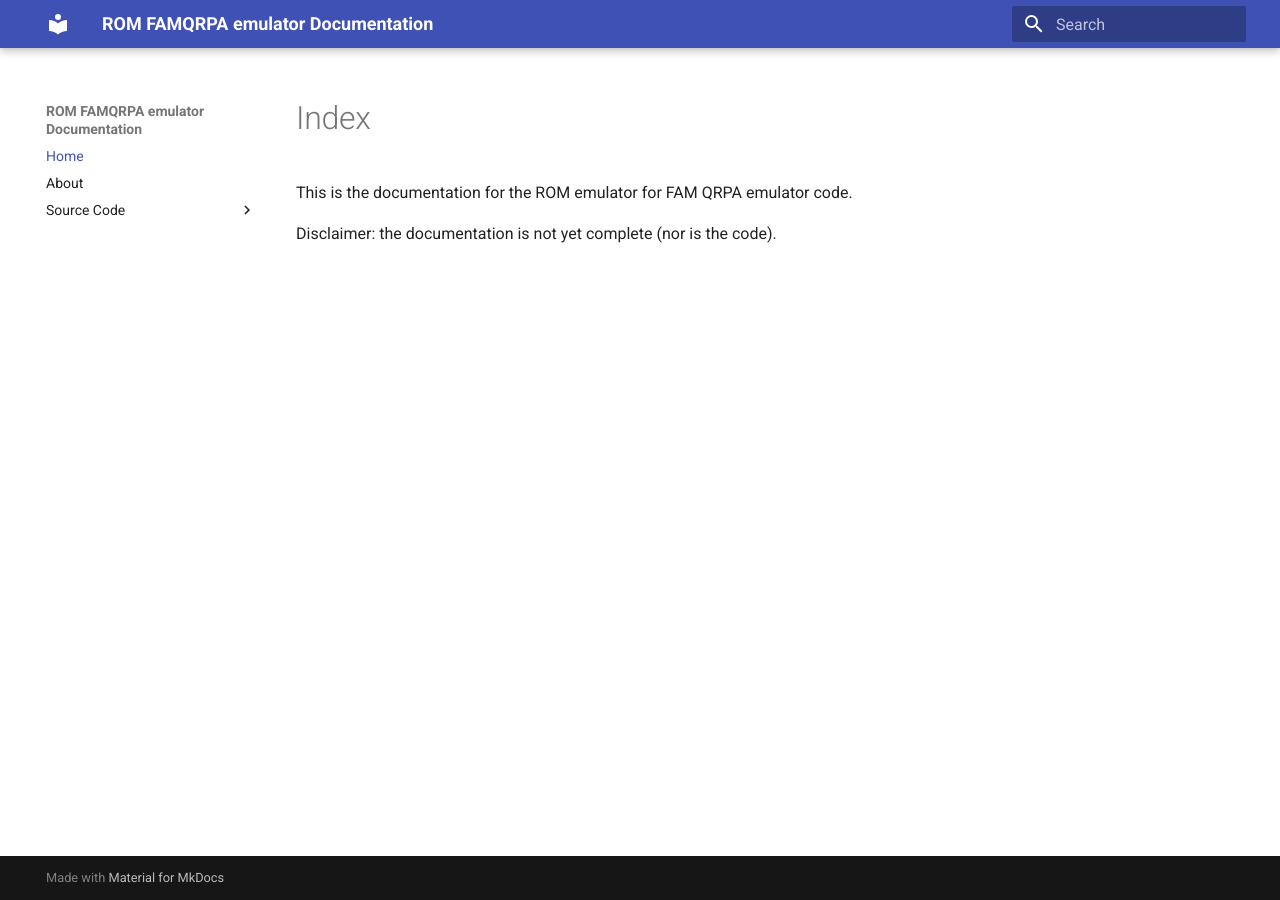
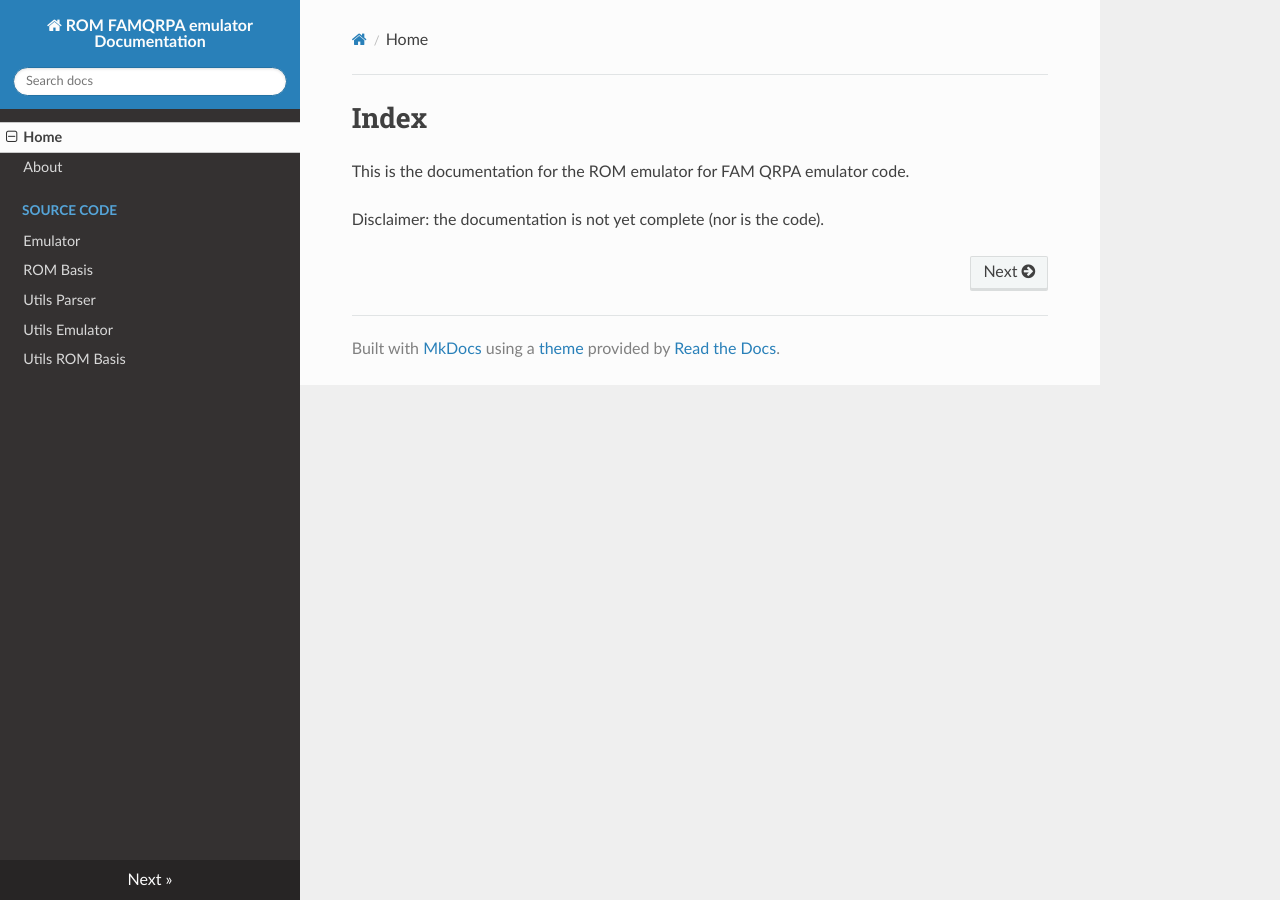
Before and after one commit to xEmmaV99/ROM, an MkDocs documentation site: the page built from docs/index.md, in a window 1280 px wide. Built offline with MkDocs 1.6.1, drawn with Linux system fonts in a browser that asks for light colours; nearby versions of some CDN libraries.

Commit message:
minor update

```diff
--- a/mkdocs.yml
+++ b/mkdocs.yml
@@ -1,7 +1,7 @@
 site_name: ROM FAMQRPA emulator Documentation
 
 theme:
-  name: material  # read_the_docs
+  name: readthedocs  # read_the_docs
 
 plugins:
   - search
```
Also changed, not shown: docs/api/emulator.md (+1 -1 lines), docs/api/rom_basis.md (+1 -1 lines), 1 other file.
